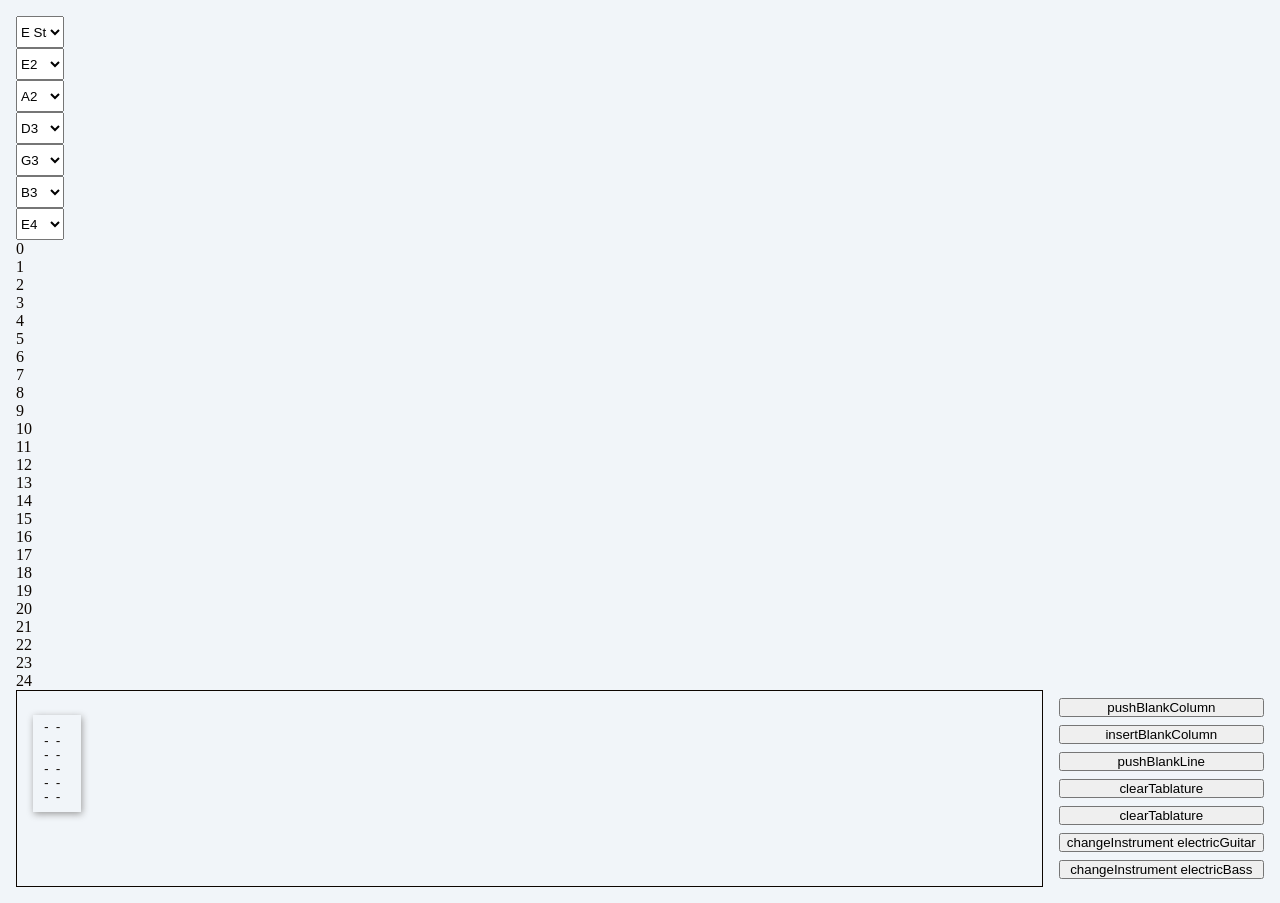
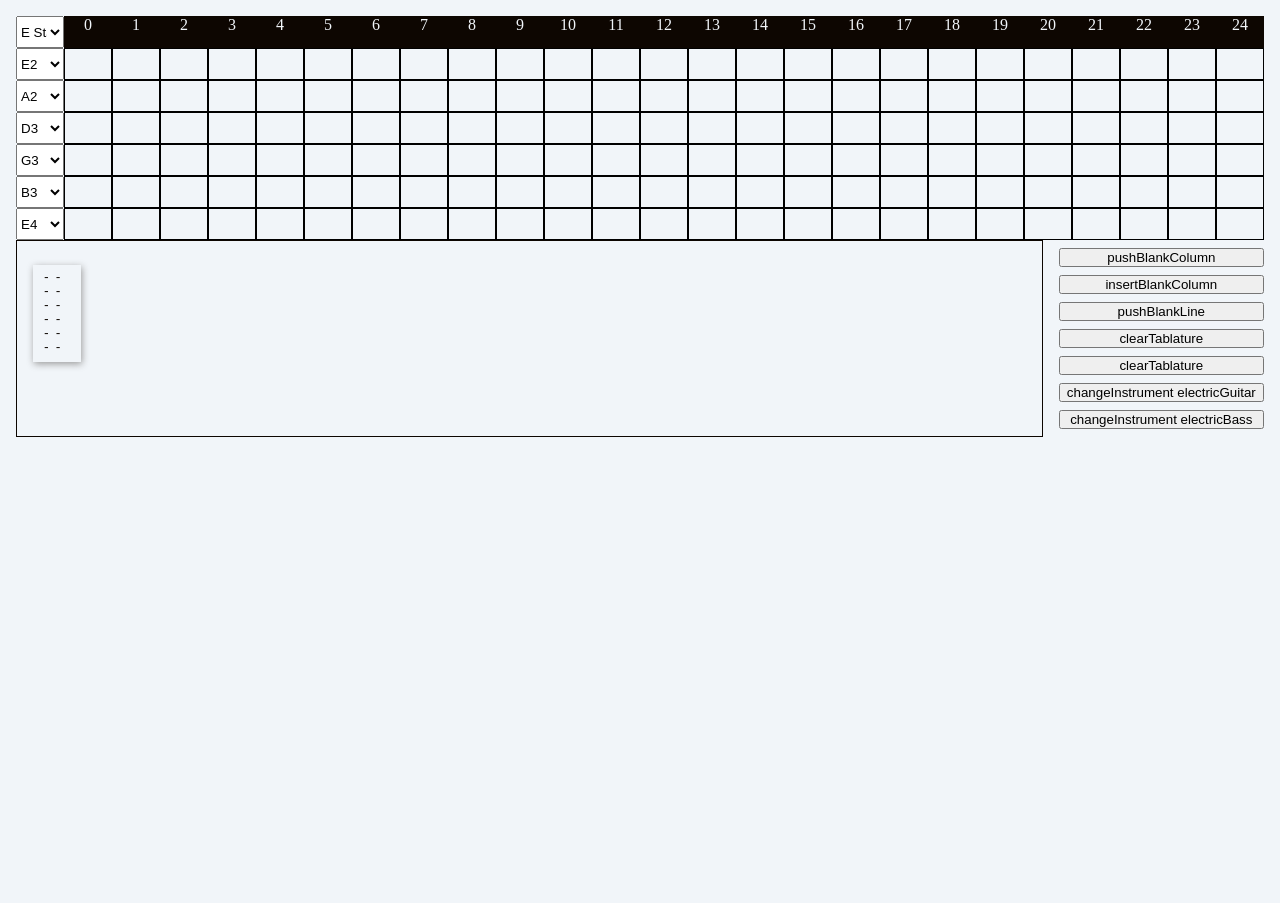
Before and after one commit to kuanoni/next-text-tabber, a Next.js app: page / in a window 1280 px wide. After the commit the page ends 800 px from the top, so only its background shows below. Built offline with nearby package versions, Linux system fonts and the light colour scheme.

Commit message:
add fret column styles

```diff
--- a/src/modules/fretboard/components/Fretboard.module.scss
+++ b/src/modules/fretboard/components/Fretboard.module.scss
@@ -1,4 +1,5 @@
 .fretboard {
+	display: flex;
 	.tuning-column {
 		display: flex;
 		flex-direction: column;
@@ -8,4 +9,26 @@
 			height: 2rem;
 		}
 	}
+
+	.fret-columns-container {
+		display: flex;
+
+		.fret-column {
+			display: flex;
+			flex-direction: column;
+			width: 3rem;
+
+			.column-label {
+				height: 2rem;
+				color: $c-background;
+				background-color: $c-foreground;
+				text-align: center;
+			}
+
+			.fret {
+				height: 2rem;
+				border: 1px solid black;
+			}
+		}
+	}
 }
```
